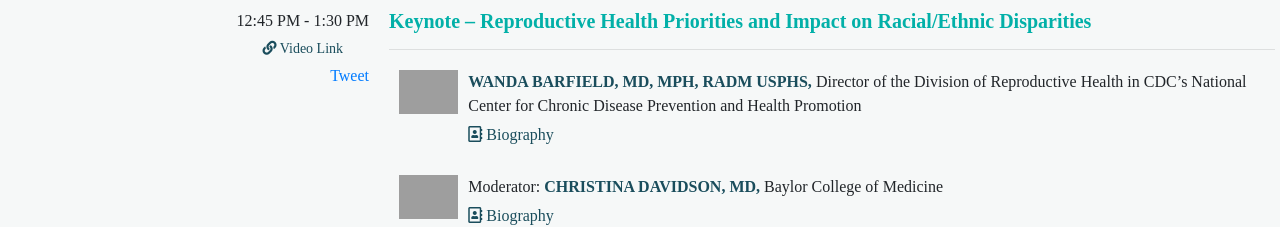
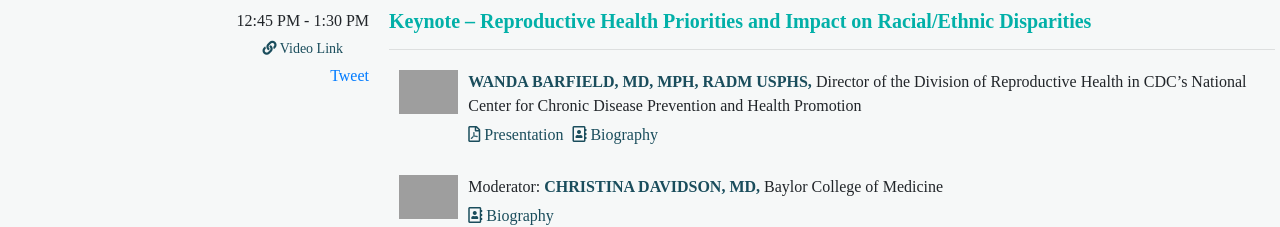
Before and after one commit to karimifar/tchmbagenda, a plain HTML site: page index.html in a window 1280 px wide. Shown: the part 1780-2007 px from the top of the page. Drawn offline with nearby package versions, Linux system fonts and the light colour scheme; grey boxes are pictures that could not be loaded; a web font is replaced by a local one.

Commit message:
barfield pres

```diff
--- a/index.html
+++ b/index.html
@@ -557,6 +557,7 @@
           <div class="info">
             <p><span class="name">WANDA BARFIELD, MD, MPH, RADM USPHS,</span> Director of the Division of Reproductive Health in CDC’s National Center for Chronic Disease Prevention and Health Promotion</p>
             <div class="interactions">
+              <a href="pdf/Barfield_TCHMB_Feb_ 2021_Final_Share.pdf" target= "_blank"><i class="far fa-file-pdf"></i> Presentation</a>
               <!-- Button trigger modal -->
               <a class="bio-btn" href="" data-toggle="modal" data-target="#wbarfield">
                 <i class="far fa-address-book"></i> Biography
@@ -1583,7 +1584,7 @@
 
           <p><span class="name">HENRY LEE, MD,</span> Stanford Medicine</p>
           <div class="interactions">
-            <a href="pdf/experiencescali.pdf" target= "_blank"><i class="far fa-file-pdf"></i> Presentation</a>
+            <a href="./pdf/experiencescali.pdf" target= "_blank"><i class="far fa-file-pdf"></i> Presentation</a>
             <!-- Button trigger modal -->
             <a class="bio-btn" href="" data-toggle="modal" data-target="#hlee">
               <i class="far fa-address-book"></i> Biography
```
Also changed, not shown: 2 other files.
